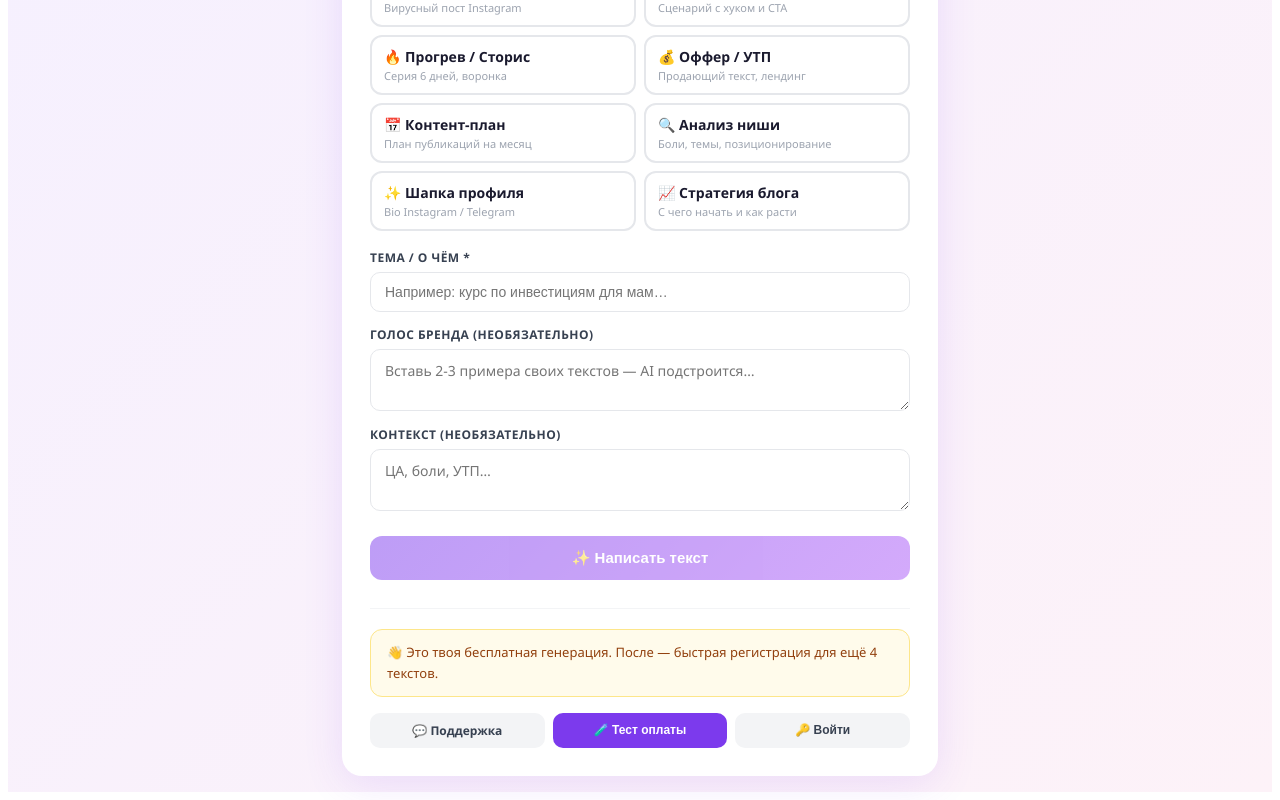
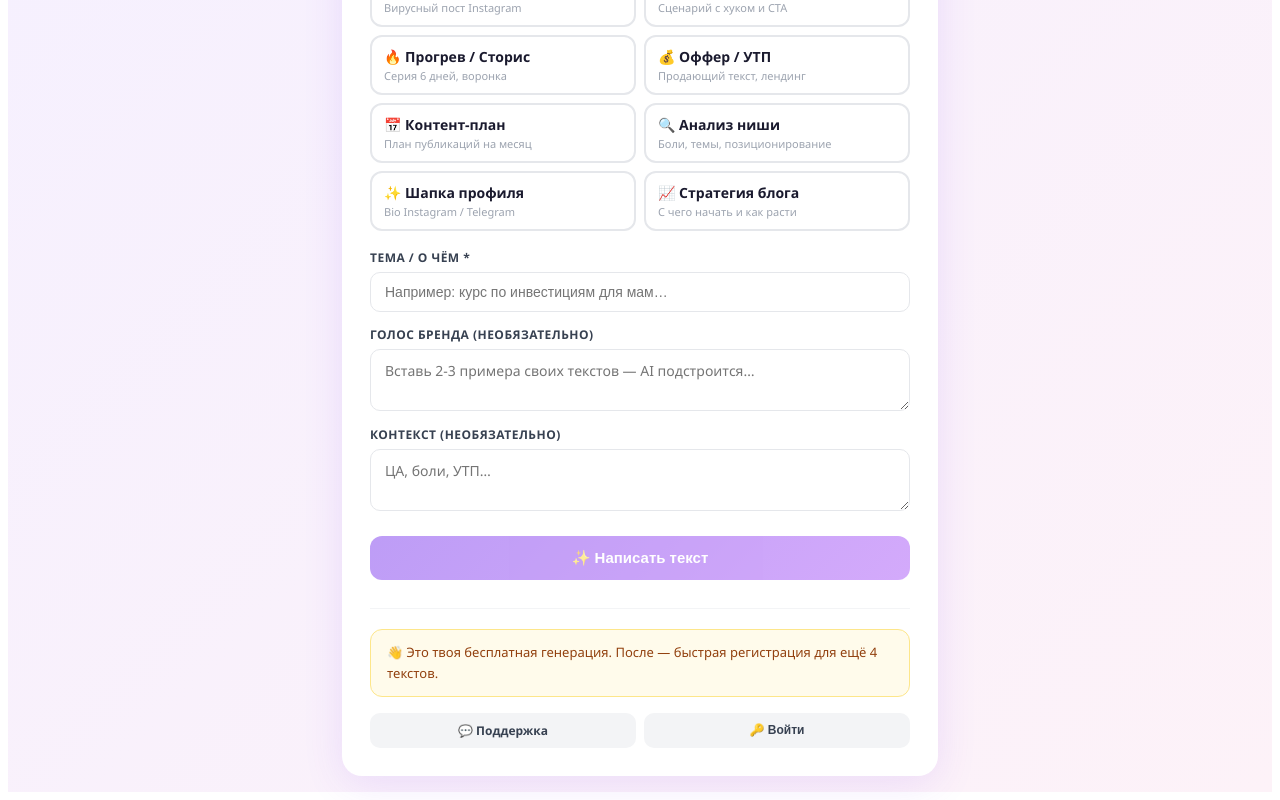
Before and after one commit to alushnikovat-glitch/ai-pulse-pro, a React (Vite) app: page / in a window 1280 px wide. Shown: the part 298-1098 px from the top of the page. Built offline with nearby package versions, Linux system fonts and the light colour scheme; the HTML template or start-up script is replaced by a standard one.

Commit message:
Update App.jsx

```diff
--- a/src/App.jsx
+++ b/src/App.jsx
@@ -662,10 +662,7 @@ export default function App() {
           <a href={TG_SUPPORT} target="_blank" rel="noreferrer" style={{ flex:1, minWidth:100, padding:"9px 12px", background:"#f3f4f6", border:"none", borderRadius:10, fontSize:12, fontWeight:600, color:"#374151", textDecoration:"none", textAlign:"center" }}>
             💬 Поддержка
           </a>
-          <button style={{ flex:1, minWidth:100, padding:"9px 12px", background:"#7c3aed", border:"none", borderRadius:10, fontSize:12, fontWeight:600, color:"#fff", cursor:"pointer" }}
-  onClick={() => setScreen("upgrade")}>
-  🧪 Тест оплаты
-</button>
+
           {accessType === "guest" && (
             <button style={{ flex:1, minWidth:100, padding:"9px 12px", background:"#f3f4f6", border:"none", borderRadius:10, fontSize:12, fontWeight:600, color:"#374151", cursor:"pointer" }}
               onClick={() => setScreen("login")}>🔑 Войти</button>
```
